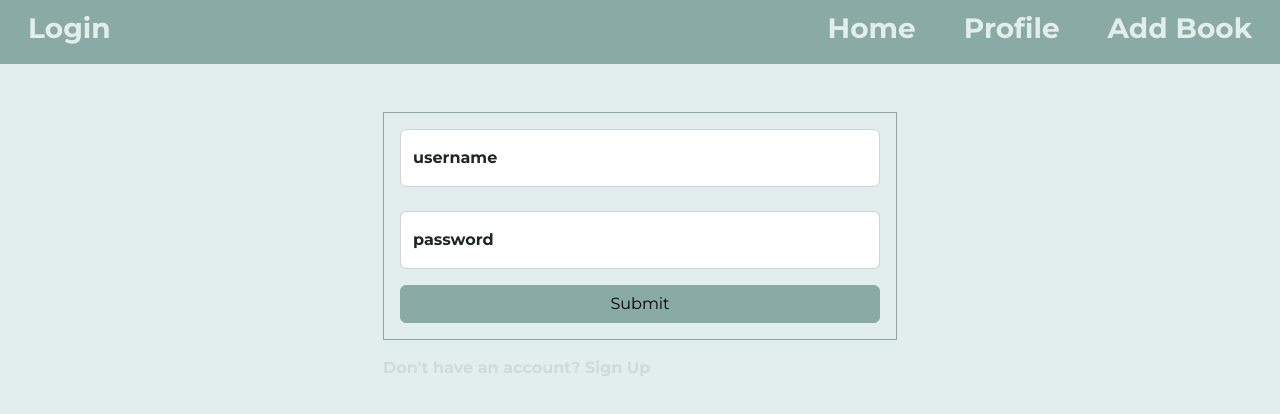
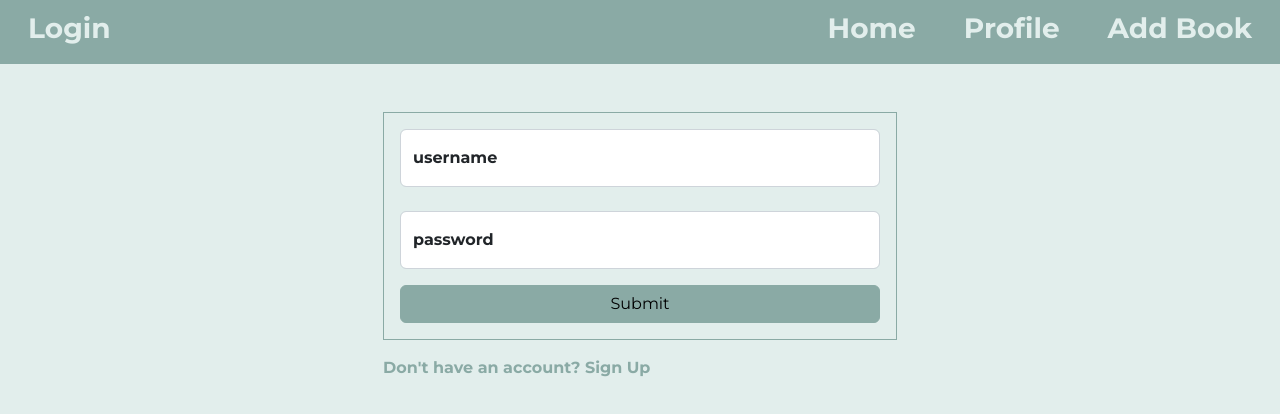
Before and after one commit to RandyOwensGit/CapstoneProjectFront, a React (Create React App) app in the folder project-front/: page /SeniorProject/Login in a window 1280 px wide. Shown: the top 414 px of the page. Built offline with nearby package versions, Linux system fonts and the light colour scheme; a web font is replaced by a local one.

Commit message:
color changes

```diff
--- a/project-front/src/SeniorProject/layouts/Userpage/UserReadCard.tsx
+++ b/project-front/src/SeniorProject/layouts/Userpage/UserReadCard.tsx
@@ -1,4 +1,4 @@
-import { Accordion, Badge, ProgressBar } from "react-bootstrap";
+import { Accordion, Badge, Col, ProgressBar, Row } from "react-bootstrap";
 import { ReadModel } from "../../models/ReadModel";
 import { useEffect, useState } from "react";
 import BookModel from "../../models/BookModel";
@@ -84,6 +84,7 @@ export const UserReadCard: React.FC<{ reads: ReadModel }> = (props) => {
          </Card> */}
          <Accordion>
             <Accordion.Item eventKey="0">
+
                <Accordion.Header className="">
                   <div style={{}}>
                      <h5 style={{ display: "inline-block", verticalAlign: "baseline", marginRight: "15px" }}><b>{book?.title}</b></h5>
@@ -103,9 +104,16 @@ export const UserReadCard: React.FC<{ reads: ReadModel }> = (props) => {
                      }
                   </div>
                </Accordion.Header>
+
                <Accordion.Body>
-                  {props.reads.totalPages}
+                  <Row>
+                     <Col>
+                        Progress: Page {/* Input Box */}
+                        {props.reads.totalPages}
+                     </Col>
+                  </Row>
                </Accordion.Body>
+
             </Accordion.Item>
          </Accordion>
 
--- a/project-front/src/SeniorProject/layouts/authentication/login.tsx
+++ b/project-front/src/SeniorProject/layouts/authentication/login.tsx
@@ -156,7 +156,7 @@ export const Login = () => {
                      <div>
                         <Link
                            to="/SeniorProject/registration"
-                           className="nav-link text-secondary linkHover"
+                           className="nav-link text-primary linkHover"
                            aria-current="page"
                            style={{ marginTop: '1rem' }}
                         >
```
